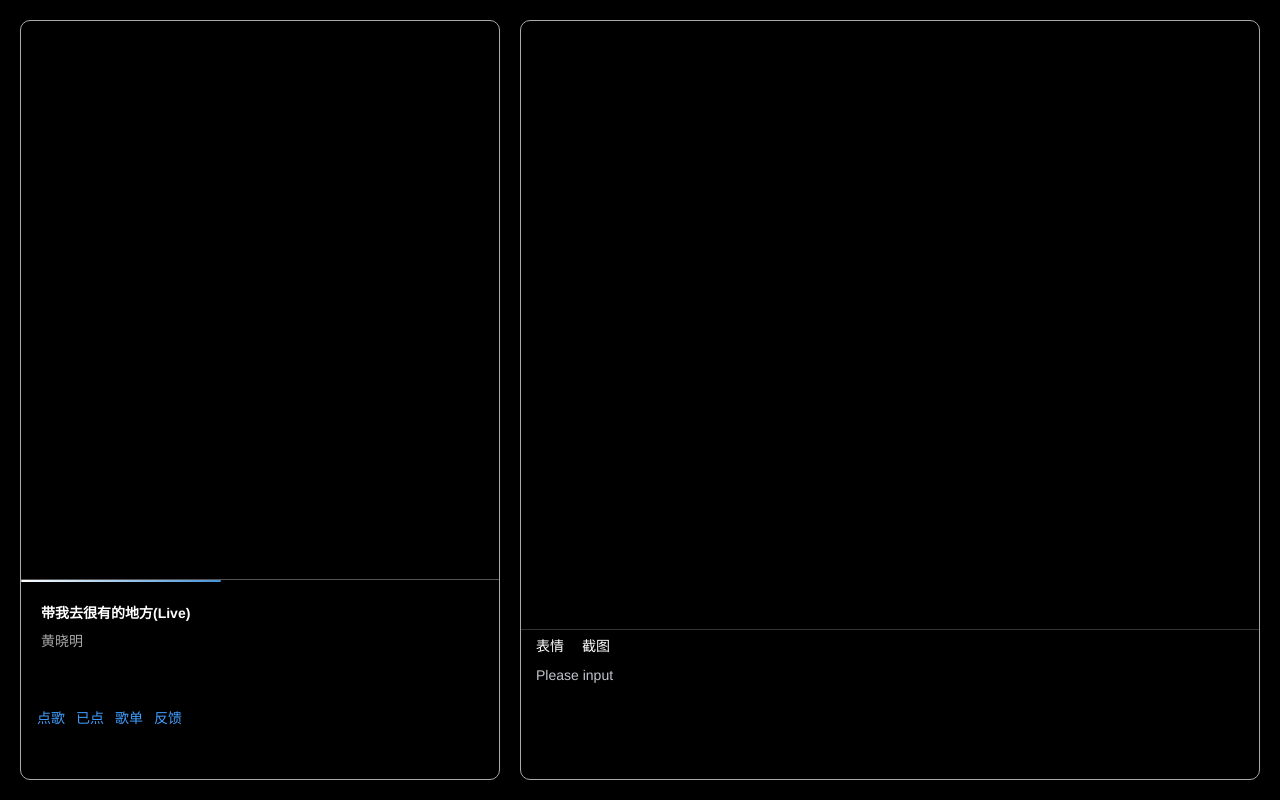
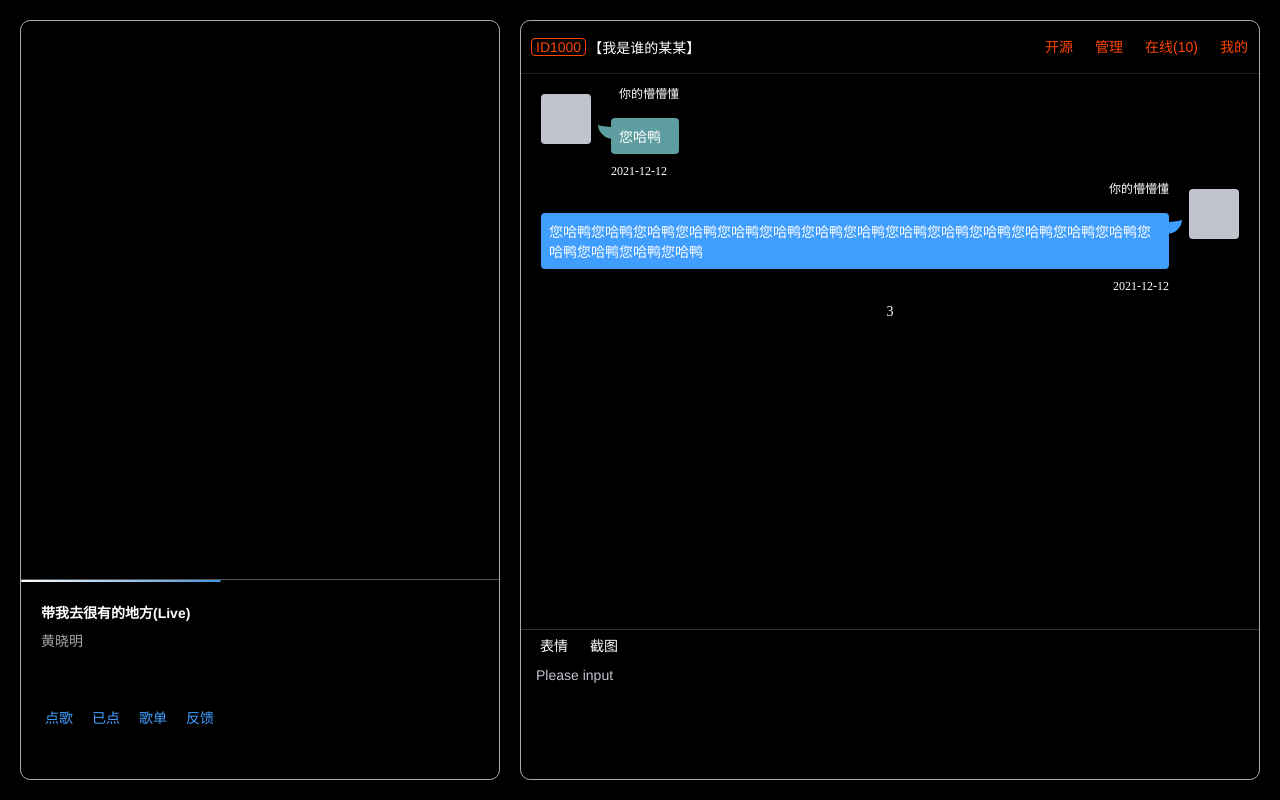
Before and after one commit to xiaxuening/chatRoom, a Vue app: page / in a window 1280 px wide. Built offline with nearby package versions, Linux system fonts and the light colour scheme; no server answers; a small style sheet from the web is missing.

Commit message:
feat 新增聊天UI
功能：新增聊天UI页面

```diff
--- a/public/index.html
+++ b/public/index.html
@@ -5,7 +5,7 @@
     <meta http-equiv="X-UA-Compatible" content="IE=edge">
     <meta name="viewport" content="width=device-width,initial-scale=1.0">
     <link rel="icon" href="<%= BASE_URL %>favicon.ico">
-    <link rel="stylesheet" href="//at.alicdn.com/t/font_2307760_cn8q7vjijt.css">
+    <link rel="stylesheet" href="//at.alicdn.com/t/font_2307760_cpgnotho6rp.css">
     <title><%= htmlWebpackPlugin.options.title %></title>
   </head>
   <body>
--- a/src/assets/css/reset.css
+++ b/src/assets/css/reset.css
@@ -8,3 +8,20 @@ html, body {
   margin: 0;
   box-sizing: border-box;
 }
+ul, ol {
+  list-style: none;
+  padding: 0;
+  margin: 0;
+}
+.iconfont {
+  padding: 0 4px
+}
+.color1 {
+  color: #f70875;
+}
+.color2 {
+  color: #08f7d7;
+}
+.color3 {
+  color: #a8ef00;
+}
--- a/src/views/Home.vue
+++ b/src/views/Home.vue
@@ -32,9 +32,89 @@
     </div>
     <div class="col chat-box">
       <section class="chat-content">
-        <header class="">
-
+        <header class="chat-header-opt">
+          <section class="col-box col-box-1">
+            <span class="id-box">ID{{roomId}}</span>
+            <span class="name-box">【{{name}}】</span>
+            <span class="icon-box">
+              <i class="iconfont icon-erji"></i>
+              <el-button type="text" class="color-btn"><i class="iconfont icon-fenxiang"></i></el-button>
+            </span>
+          </section>
+          <section class="col-box col-box-2">
+            <span class="icon-box">
+              <el-button type="text" class="color-btn"><i class="iconfont icon-logo"></i>开源</el-button>
+              <el-button type="text" class="color-btn"><i class="iconfont icon-icon-test"></i>管理</el-button>
+              <el-button type="text" class="color-btn"><i class="iconfont icon-renyuan-"></i>在线({{count}})</el-button>
+              <el-button type="text" class="color-btn"><i class="iconfont icon-wode"></i>我的</el-button>
+            </span>
+          </section>
         </header>
+        <main class="chat-content-box">
+          <div class="chat-item-box">
+            <ul>
+              <li class="li-item left" >
+                <section class="avatar">
+                  <el-dropdown trigger="click">
+                    <span class="el-dropdown-link">
+                      <el-avatar shape="square" :size="50" :src="avatar"></el-avatar>
+                    </span>
+                    <template #dropdown>
+                      <el-dropdown-menu>
+                        <el-dropdown-item ><i class="iconfont icon-aite"></i>{{sex === 1 ? '他' : '她'}}</el-dropdown-item>
+                        <el-dropdown-item ><i class="iconfont icon-home"></i> 查看主页</el-dropdown-item>
+                      </el-dropdown-menu>
+                    </template>
+                  </el-dropdown>
+                </section>
+                <section class="user-info">
+                  <p class="user-name">
+                    <span class="icon-box">
+                      <i class=" iconfont icon-svip color1"></i>
+                    </span>
+                    <span>你的懵懵懂</span>
+                  </p>
+                  <p class="level">
+                    <i class=" iconfont icon-xingxing color3"></i>
+                  </p>
+                  <p class="message">您哈鸭</p>
+                  <p class="time">2021-12-12</p>
+                </section>
+              </li>
+              <li class="li-item right">
+                <section class="user-info">
+                  <p class="user-name">
+                    <span class="icon-box">
+                      <i class=" iconfont icon-svip1 color2"></i>
+                    </span>
+                    <span>你的懵懵懂</span>
+                  </p>
+                  <p class="level">
+                    <i class=" iconfont icon-taiyang color3"></i>
+                    <i class=" iconfont icon-taiyang color3"></i>
+                    <i class=" iconfont icon-taiyang color3"></i>
+                  </p>
+                  <p class="message">您哈鸭您哈鸭您哈鸭您哈鸭您哈鸭您哈鸭您哈鸭您哈鸭您哈鸭您哈鸭您哈鸭您哈鸭您哈鸭您哈鸭您哈鸭您哈鸭您哈鸭您哈鸭</p>
+                  <p class="time">2021-12-12</p>
+                </section>
+                <section class="avatar">
+                  <el-dropdown trigger="click">
+                    <span class="el-dropdown-link">
+                      <el-avatar shape="square" :size="50" :src="avatar"></el-avatar>
+                    </span>
+                    <template #dropdown>
+                      <el-dropdown-menu>
+                        <el-dropdown-item ><i class="iconfont icon-aite"></i>{{sex === 1 ? '他' : '她'}}</el-dropdown-item>
+                        <el-dropdown-item ><i class="iconfont icon-home"></i> 查看主页</el-dropdown-item>
+                      </el-dropdown-menu>
+                    </template>
+                  </el-dropdown>
+                </section>
+              </li>
+              <li class="li-item center">3</li>
+            </ul>
+          </div>
+        </main>
       </section>
       <section class="chat-input">
         <div class="chat-input-tool">
@@ -73,11 +153,44 @@ export default {
     const direction = 'ltr'
     const textarea = ref('')
     const info = ref('')
+    const squareUrl = '../assets/logo.png'
     const lyricObj = reactive({
       lyricName: '带我去很有的地方(Live)',
       user: '黄晓明',
       play: true
     })
+    const roomInfo = reactive({
+      name: '送你一朵小红花❀',
+      roomId: 1000,
+      count: 10
+    })
+    const userInfo = reactive({
+      sex: 1,
+      avatar: '',
+      name: '我是谁的某某',
+      userId: 1000,
+      online: 1000000000
+    })
+    const messages = [
+      {
+        sex: 1,
+        avatar: '',
+        name: '我是谁的某某',
+        userId: 1000,
+        online: 1000000000,
+        type: 'mes',
+        message: '你好鸭！'
+      },
+      {
+        sex: 2,
+        avatar: '',
+        name: '我是你的某某',
+        userId: 1010,
+        online: 10000,
+        type: 'mes',
+        message: '你也好鸭！'
+      }
+    ]
     const handleOpen = () => {
       console.log('WebSocket open');
     }
@@ -140,7 +253,11 @@ export default {
       textarea,
       inputHandle,
       info,
-      ...toRefs(lyricObj)
+      squareUrl,
+      messages,
+      ...toRefs(lyricObj),
+      ...toRefs(roomInfo),
+      ...toRefs(userInfo),
     }
   }
 }
@@ -241,9 +358,6 @@ export default {
             &:hover
               color #409eff
 
-            .iconfont
-              margin-right 4px
-
         .chat-input-value
           flex 1
           // padding 0px 10px
@@ -255,6 +369,126 @@ export default {
       .chat-content
         flex 1
         padding 10px
+        position relative
+        display flex
+        flex-direction column
+
+        .chat-header-opt
+          display flex
+          flex-direction row
+          justify-content space-between
+          width 100%
+          left 0
+          position absolute
+          padding 0 10px 10px 10px
+          border-bottom 1px solid #202020
+
+          .col-box
+            height 32px
+            display inline-flex
+            flex-direction row
+            align-items center
+
+          .id-box
+            border 1px solid orangered
+            padding 0 4px
+            border-radius 4px
+            color orangered
+            margin-right 2px
+
+          .icon-box
+            color orangered
+            .color-btn
+              color orangered
+
+        .chat-content-box
+          flex 1
+          padding 43px 10px 10px 10px
+          overflow hidden
+
+          .chat-item-box
+            height 100%
+            overflow auto
+
+            ul
+              height 100%
+              padding 20px 0
+              .li-item
+                width 100%
+                display flex
+                font-family 'Gotham-Book'
+
+
+                .user-info
+                  .user-name
+                    font-size 12px
+                    // margin-bottom 10px
+                    margin-top -10px
+
+                  .message
+                    border-radius 4px
+                    padding 8px
+                    position relative
+
+                  .time
+                    font-size 12px
+                    padding 10px 0
+
+                  .level
+                    // padding 10px 0
+
+              .left
+                .avatar
+                  margin-right 20px
+
+                .message
+                  background cadetblue
+                  &::before
+                    content ''
+                    position absolute
+                    top -6px
+                    left -13px
+                    width 15px
+                    height 15px
+                    border-width 0
+                    border-style solid
+                    border-color transparent
+                    border-bottom-width 12px
+                    border-bottom-color cadetblue
+                    border-radius 0 0 0 15px
+                    color #E5E5E5
+
+              .right
+                justify-content flex-end
+                .user-info
+                  margin-right 20px
+
+                  .user-name, .leve, .time, .level
+                    text-align right
+
+                  .message
+                    background #409eff
+                    &::before
+                      content ''
+                      position absolute
+                      right -15px
+                      top -6px
+                      left calc(100% - 2px)
+                      width 15px
+                      height 15px
+                      border-width 0
+                      border-style solid
+                      border-color transparent
+                      border-bottom-width 12px
+                      border-bottom-color #409eff
+                      border-radius 0 0 15px 0
+
+              .center
+                justify-content center
+
+
+
+
 </style>
 <style lang="stylus">
 .chat-input
```
Also changed, not shown: 1 other file (tests, documents, lock files or other folders).
